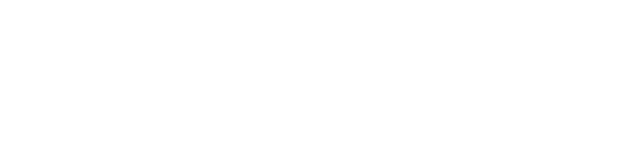
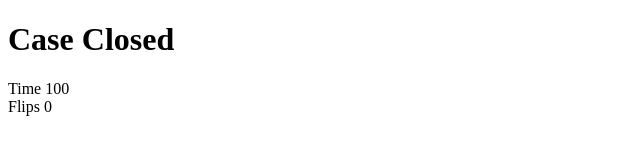
Before and after one commit to Jaymontojo/Brooklyn99-Matching-Game, a plain HTML site: page index.html in a window 1280 px wide. Shown: the whole page, without its empty margins (0-640 px from the left). Drawn offline with Linux system fonts and the light colour scheme.

Commit message:
Adding assets

```diff
--- a/index.html
+++ b/index.html
@@ -6,6 +6,16 @@
     <script src="app.js"></script>
 </head>
 <body>
-
+    <h1>Case Closed</h1>
+    <div class = "game-container">
+        <div class ="game-info-container">
+            <div class ="game-info ">
+                Time <span id="time-remaining">100</span>
+            </div>
+            <div class ="game-info ">
+                Flips <span id="flips">0</span>
+            </div>
+        </div>
+    </div>
 </body>
 </html>
```
Also changed, not shown: Assets/images/Banner/Logo.png (added), Assets/images/Portraits-front/Amy_Santiago.jpg (added), Assets/images/Portraits-front/Charles_Boyle.jpg (added), Assets/images/Portraits-front/Gina_Linetti.jpg (added), Assets/images/Portraits-front/Jake_Peralta.jpg (added), Assets/images/Portraits-front/Michael_Hitchcock.jpg (added), Assets/images/Portraits-front/Norm_Scully.jpg (added), Assets/images/Portraits-front/Raymond_Holt.jpg (added), Assets/images/Portraits-front/Rosa_Diaz.jpg (added), Assets/images/Portraits-front/Terry_Jeffords.jpg (added).
